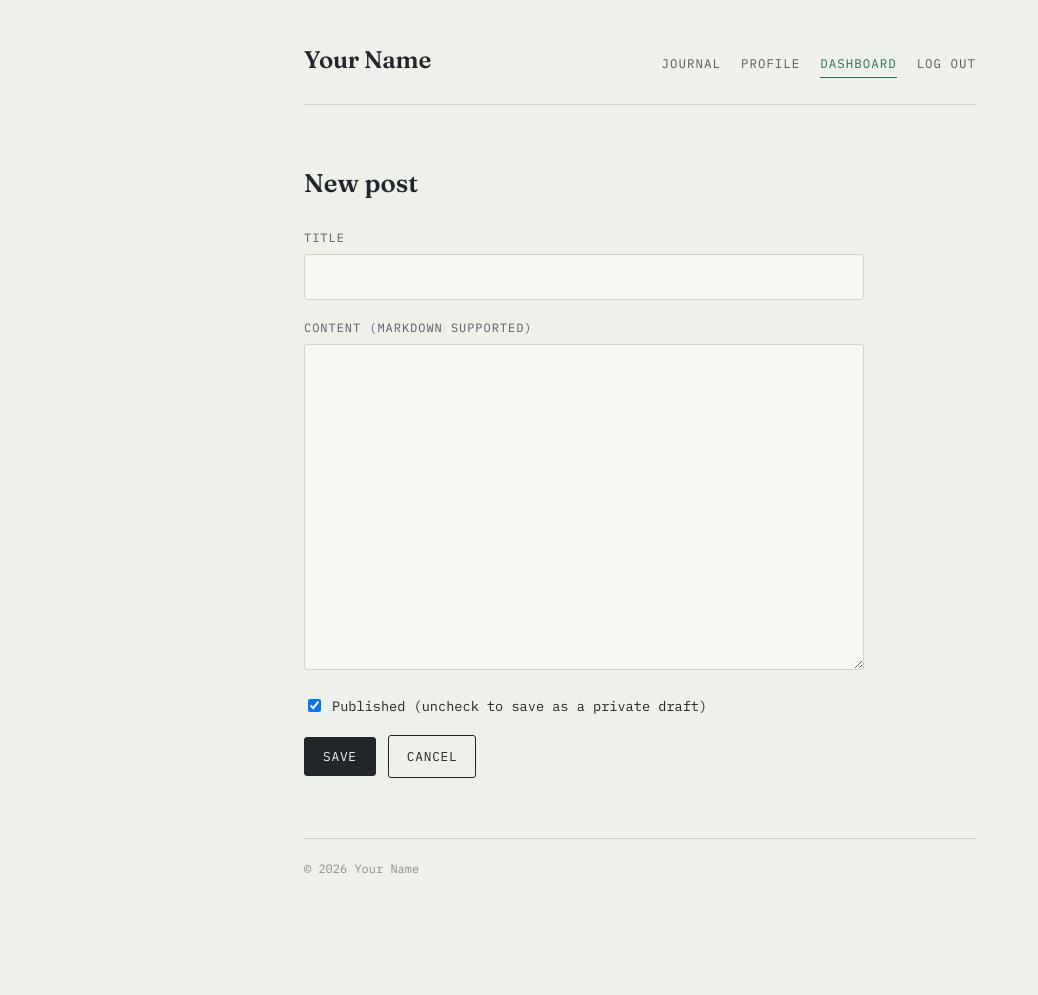
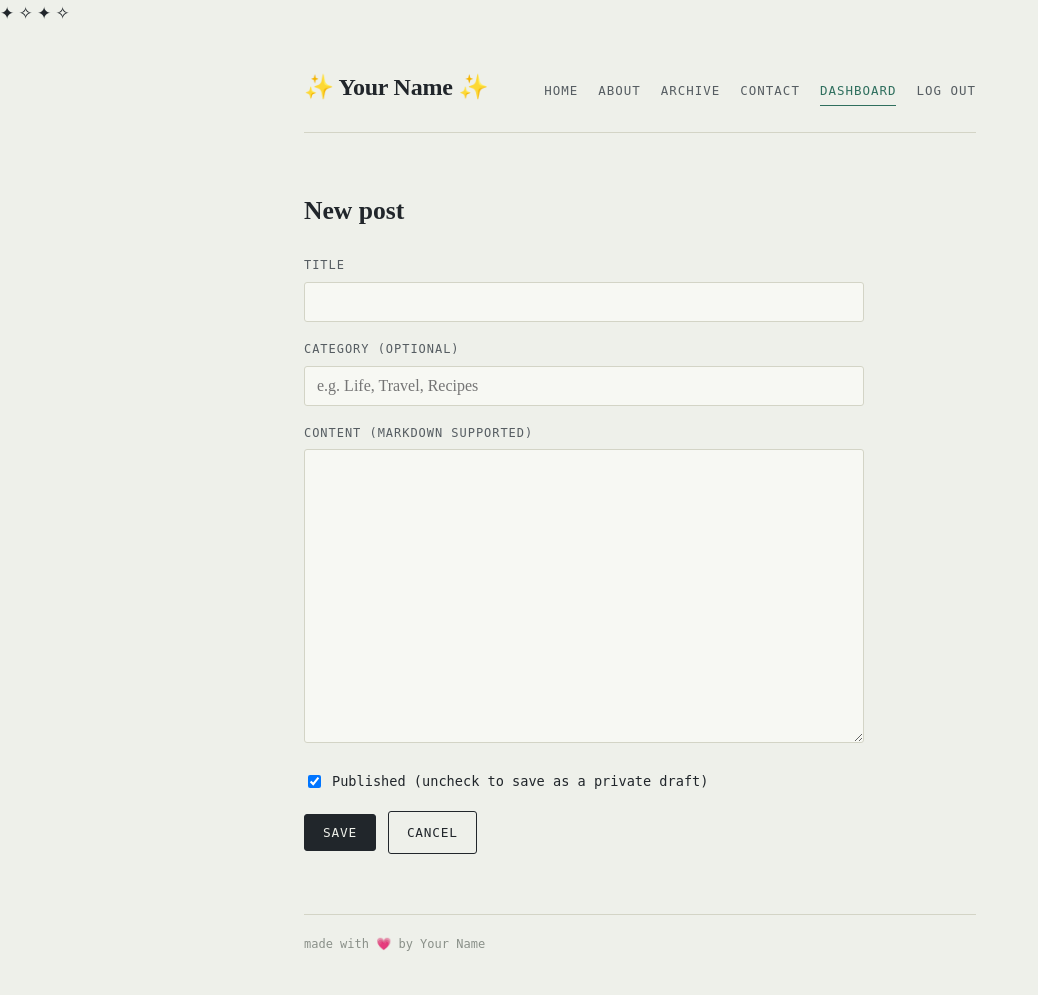
Before and after one commit to itsalliyah/personal-blog, a Flask app: page /dashboard/new in a window 1280 px wide. Shown: the whole page, without its empty margins (0-1038 px from the left). Before the commit the page ends 873 px from the top, so only its background shows below. Run offline with Flask 3, Linux system fonts and the light colour scheme; the visitor is signed in with stand-in values (Sample User, id 1); data comes from the database, SQL or seed files in the repository; some libraries are stand-ins or nearby versions.

Commit message:
Barbie redesign + archive/contact pages

```diff
--- a/personal-blog/app.py
+++ b/personal-blog/app.py
@@ -66,7 +66,8 @@ def init_db():
             display_name TEXT NOT NULL DEFAULT 'Your Name',
             bio TEXT NOT NULL DEFAULT 'Write something about yourself here.',
             avatar_url TEXT NOT NULL DEFAULT '',
-            banner_url TEXT NOT NULL DEFAULT ''
+            banner_url TEXT NOT NULL DEFAULT '',
+            contact_email TEXT NOT NULL DEFAULT ''
         );
 
         CREATE TABLE IF NOT EXISTS post (
@@ -74,6 +75,7 @@ def init_db():
             title TEXT NOT NULL,
             slug TEXT UNIQUE NOT NULL,
             content TEXT NOT NULL,
+            category TEXT NOT NULL DEFAULT '',
             published INTEGER NOT NULL DEFAULT 1,
             created_at TEXT NOT NULL,
             updated_at TEXT NOT NULL
@@ -85,6 +87,14 @@ def init_db():
         db.execute("ALTER TABLE user ADD COLUMN banner_url TEXT NOT NULL DEFAULT ''")
     except sqlite3.OperationalError:
         pass  # column already exists
+    try:
+        db.execute("ALTER TABLE user ADD COLUMN contact_email TEXT NOT NULL DEFAULT ''")
+    except sqlite3.OperationalError:
+        pass
+    try:
+        db.execute("ALTER TABLE post ADD COLUMN category TEXT NOT NULL DEFAULT ''")
+    except sqlite3.OperationalError:
+        pass
     # Migration: earlier versions of this project called it "cover_url" —
     # carry that value over so nobody loses their uploaded image.
     try:
@@ -174,6 +184,50 @@ def profile():
     return render_template("profile.html", user=user)
 
 
+@app.route("/contact")
+def contact():
+    db = get_db()
+    user = db.execute("SELECT * FROM user LIMIT 1").fetchone()
+    return render_template("contact.html", user=user)
+
+
+@app.route("/archive")
+def archive():
+    db = get_db()
+    posts = db.execute(
+        "SELECT * FROM post WHERE published = 1 ORDER BY created_at DESC"
+    ).fetchall()
+
+    groups = []  # [(label, [posts]), ...] grouped by Month Year
+    current_label = None
+    current_bucket = None
+    for post in posts:
+        dt = datetime.fromisoformat(post["created_at"])
+        label = dt.strftime("%B %Y")
+        if label != current_label:
+            current_label = label
+            current_bucket = []
+            groups.append((label, current_bucket))
+        current_bucket.append(post)
+
+    categories = db.execute(
+        "SELECT category, COUNT(*) as count FROM post "
+        "WHERE published = 1 AND category != '' GROUP BY category ORDER BY category"
+    ).fetchall()
+
+    return render_template("archive.html", groups=groups, categories=categories)
+
+
+@app.route("/category/<name>")
+def by_category(name):
+    db = get_db()
+    posts = db.execute(
+        "SELECT * FROM post WHERE published = 1 AND category = ? ORDER BY created_at DESC",
+        (name,),
+    ).fetchall()
+    return render_template("category.html", posts=posts, category=name)
+
+
 # ---------- Auth ----------
 
 @app.route("/setup", methods=["GET", "POST"])
@@ -251,6 +305,7 @@ def new_post():
         db = get_db()
         title = request.form.get("title", "").strip()
         content = request.form.get("content", "").strip()
+        category = request.form.get("category", "").strip()
         published = 1 if request.form.get("published") else 0
         if not title or not content:
             flash("Title and content are required.")
@@ -258,9 +313,9 @@ def new_post():
         slug = unique_slug(db, title)
         now = datetime.utcnow().isoformat()
         db.execute(
-            "INSERT INTO post (title, slug, content, published, created_at, updated_at) "
-            "VALUES (?, ?, ?, ?, ?, ?)",
-            (title, slug, content, published, now, now),
+            "INSERT INTO post (title, slug, content, category, published, created_at, updated_at) "
+            "VALUES (?, ?, ?, ?, ?, ?, ?)",
+            (title, slug, content, category, published, now, now),
         )
         db.commit()
         flash("Post created.")
@@ -278,6 +333,7 @@ def edit_post(post_id):
     if request.method == "POST":
         title = request.form.get("title", "").strip()
         content = request.form.get("content", "").strip()
+        category = request.form.get("category", "").strip()
         published = 1 if request.form.get("published") else 0
         if not title or not content:
             flash("Title and content are required.")
@@ -285,8 +341,8 @@ def edit_post(post_id):
         slug = unique_slug(db, title, ignore_id=post_id)
         now = datetime.utcnow().isoformat()
         db.execute(
-            "UPDATE post SET title=?, slug=?, content=?, published=?, updated_at=? WHERE id=?",
-            (title, slug, content, published, now, post_id),
+            "UPDATE post SET title=?, slug=?, content=?, category=?, published=?, updated_at=? WHERE id=?",
+            (title, slug, content, category, published, now, post_id),
         )
         db.commit()
         flash("Post updated.")
@@ -312,6 +368,7 @@ def edit_profile():
     if request.method == "POST":
         display_name = request.form.get("display_name", "").strip() or "Your Name"
         bio = request.form.get("bio", "").strip()
+        contact_email = request.form.get("contact_email", "").strip()
 
         # Start with whatever is already saved, then overwrite only if the
         # person uploaded a new photo this time.
@@ -332,8 +389,8 @@ def edit_profile():
             banner_url = ""
 
         db.execute(
-            "UPDATE user SET display_name=?, bio=?, avatar_url=?, banner_url=? WHERE id=?",
-            (display_name, bio, avatar_url, banner_url, user["id"]),
+            "UPDATE user SET display_name=?, bio=?, avatar_url=?, banner_url=?, contact_email=? WHERE id=?",
+            (display_name, bio, avatar_url, banner_url, contact_email, user["id"]),
         )
         db.commit()
         flash("Profile updated.")
--- a/personal-blog/templates/base.html
+++ b/personal-blog/templates/base.html
@@ -3,19 +3,27 @@
 <head>
 <meta charset="UTF-8">
 <meta name="viewport" content="width=device-width, initial-scale=1.0">
-<title>{% block title %}{{ site_owner.display_name if site_owner else 'My Journal' }}{% endblock %}</title>
+<title>{% block title %}{{ site_owner.display_name if site_owner else 'My Blog' }}{% endblock %}</title>
 <link rel="preconnect" href="https://fonts.googleapis.com">
 <link rel="preconnect" href="https://fonts.gstatic.com" crossorigin>
-<link href="https://fonts.googleapis.com/css2?family=Fraunces:ital,opsz,wght@0,9..144,400;0,9..144,600;1,9..144,500&family=Literata:ital,opsz,wght@0,16..30,400;0,16..30,500;1,16..30,400&family=IBM+Plex+Mono:wght@400;500&display=swap" rel="stylesheet">
+<link href="https://fonts.googleapis.com/css2?family=Fredoka:wght@500;600;700&family=Quicksand:wght@400;500;600;700&family=Caveat:wght@600;700&display=swap" rel="stylesheet">
 <link rel="stylesheet" href="{{ url_for('static', filename='style.css') }}">
 </head>
 <body>
+<div class="sparkle-field" aria-hidden="true">
+  <span class="sparkle s1">✦</span>
+  <span class="sparkle s2">✧</span>
+  <span class="sparkle s3">✦</span>
+  <span class="sparkle s4">✧</span>
+</div>
 <div class="page">
   <header class="site-header">
-    <a class="wordmark" href="{{ url_for('index') }}">{{ site_owner.display_name if site_owner else 'My Journal' }}</a>
+    <a class="wordmark" href="{{ url_for('index') }}">✨ {{ site_owner.display_name if site_owner else 'My Blog' }} ✨</a>
     <nav class="site-nav">
-      <a href="{{ url_for('index') }}" class="{{ 'is-active' if request.endpoint == 'index' }}">Journal</a>
-      <a href="{{ url_for('profile') }}" class="{{ 'is-active' if request.endpoint == 'profile' }}">Profile</a>
+      <a href="{{ url_for('index') }}" class="{{ 'is-active' if request.endpoint == 'index' }}">Home</a>
+      <a href="{{ url_for('profile') }}" class="{{ 'is-active' if request.endpoint == 'profile' }}">About</a>
+      <a href="{{ url_for('archive') }}" class="{{ 'is-active' if request.endpoint in ['archive','by_category'] }}">Archive</a>
+      <a href="{{ url_for('contact') }}" class="{{ 'is-active' if request.endpoint == 'contact' }}">Contact</a>
       {% if logged_in %}
         <a href="{{ url_for('dashboard') }}" class="{{ 'is-active' if request.endpoint in ['dashboard','new_post','edit_post','edit_profile'] }}">Dashboard</a>
         <a href="{{ url_for('logout') }}">Log out</a>
@@ -38,7 +46,7 @@
   </main>
 
   <footer class="site-footer">
-    <span>&copy; {{ 2026 }} {{ site_owner.display_name if site_owner else '' }}</span>
+    <span>made with 💗 by {{ site_owner.display_name if site_owner else '' }}</span>
   </footer>
 </div>
 </body>
--- a/personal-blog/templates/edit_post.html
+++ b/personal-blog/templates/edit_post.html
@@ -8,6 +8,10 @@
   <div class="field">
     <label for="title">Title</label>
     <input type="text" id="title" name="title" value="{{ post.title if post else '' }}" required>
+  </div>
+  <div class="field">
+    <label for="category">Category (optional)</label>
+    <input type="text" id="category" name="category" value="{{ post.category if post else '' }}" placeholder="e.g. Life, Travel, Recipes">
   </div>
   <div class="field">
     <label for="content">Content (Markdown supported)</label>
--- a/personal-blog/templates/edit_profile.html
+++ b/personal-blog/templates/edit_profile.html
@@ -38,6 +38,11 @@
     <textarea id="bio" name="bio" rows="6">{{ user.bio }}</textarea>
   </div>
 
+  <div class="field">
+    <label for="contact_email">Contact email (shown on your Contact page)</label>
+    <input type="text" id="contact_email" name="contact_email" value="{{ user.contact_email }}" placeholder="you@example.com">
+  </div>
+
   <div class="form-row">
     <button class="btn" type="submit">Save</button>
     <a class="btn btn-secondary" href="{{ url_for('profile') }}">Cancel</a>
--- a/personal-blog/templates/index.html
+++ b/personal-blog/templates/index.html
@@ -18,6 +18,7 @@
       <span class="postmark">{{ post.created_at[:10] }}</span>
     </div>
     <h2><a href="{{ url_for('view_post', slug=post.slug) }}">{{ post.title }}</a></h2>
+    {% if post.category %}<a class="mini-pill" href="{{ url_for('by_category', name=post.category) }}">{{ post.category }}</a>{% endif %}
     <p class="post-excerpt">{{ post.content[:180] }}{% if post.content|length > 180 %}&hellip;{% endif %}</p>
   </li>
   {% endfor %}
--- a/personal-blog/templates/post.html
+++ b/personal-blog/templates/post.html
@@ -8,6 +8,7 @@
       {{ post.created_at[:10] }}{% if not post.published %} · draft{% endif %}
     </span>
     <h1>{{ post.title }}</h1>
+    {% if post.category %}<a class="mini-pill" href="{{ url_for('by_category', name=post.category) }}">{{ post.category }}</a>{% endif %}
   </div>
   <div class="post-body">
     {{ html_content | safe }}
```
Also changed, not shown: personal-blog/templates/archive.html (added, +35 -0 lines), personal-blog/templates/category.html (added, +24 -0 lines), personal-blog/templates/contact.html (added, +20 -0 lines).
